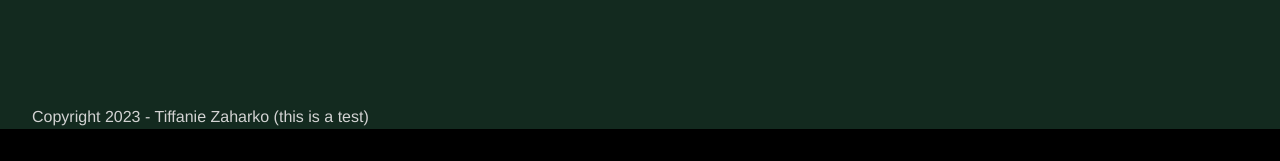
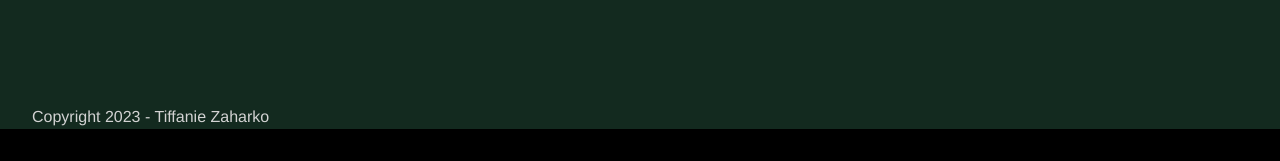
Before and after one commit to desertrambler/tiff-flask, a Flask app: page / in a window 1280 px wide. Shown: the part 2654-2815 px from the top of the page. Run offline with Flask 3, Linux system fonts and the light colour scheme.

Commit message:
removing azure test

```diff
--- a/templates/index.html
+++ b/templates/index.html
@@ -137,7 +137,7 @@
             </div>
           </div>
     </main>
-    <footer>Copyright 2023 - Tiffanie Zaharko (this is a test)</footer
+    <footer>Copyright 2023 - Tiffanie Zaharko</footer
 	<script src="index.js"></script>
   </body>
 </html>
```
